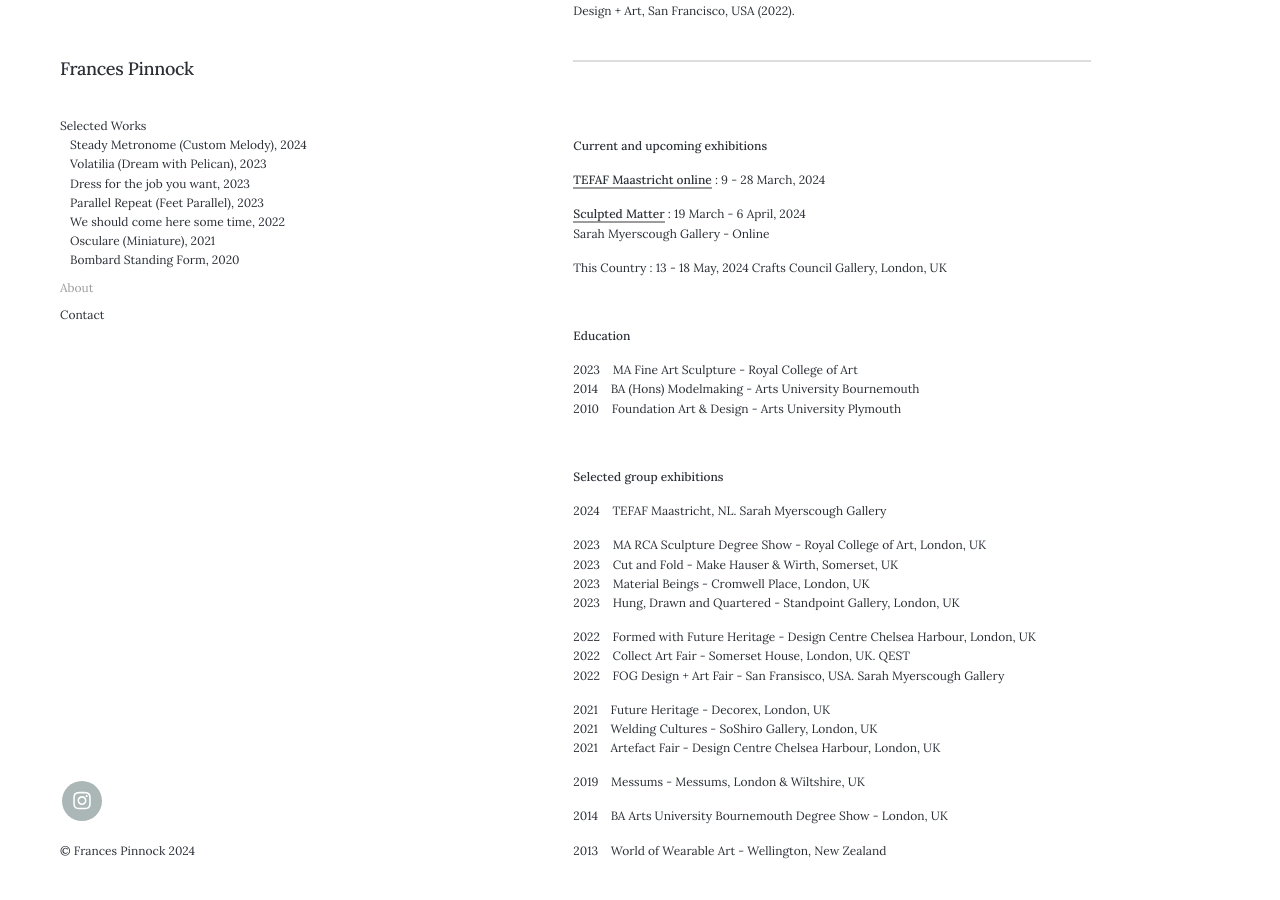
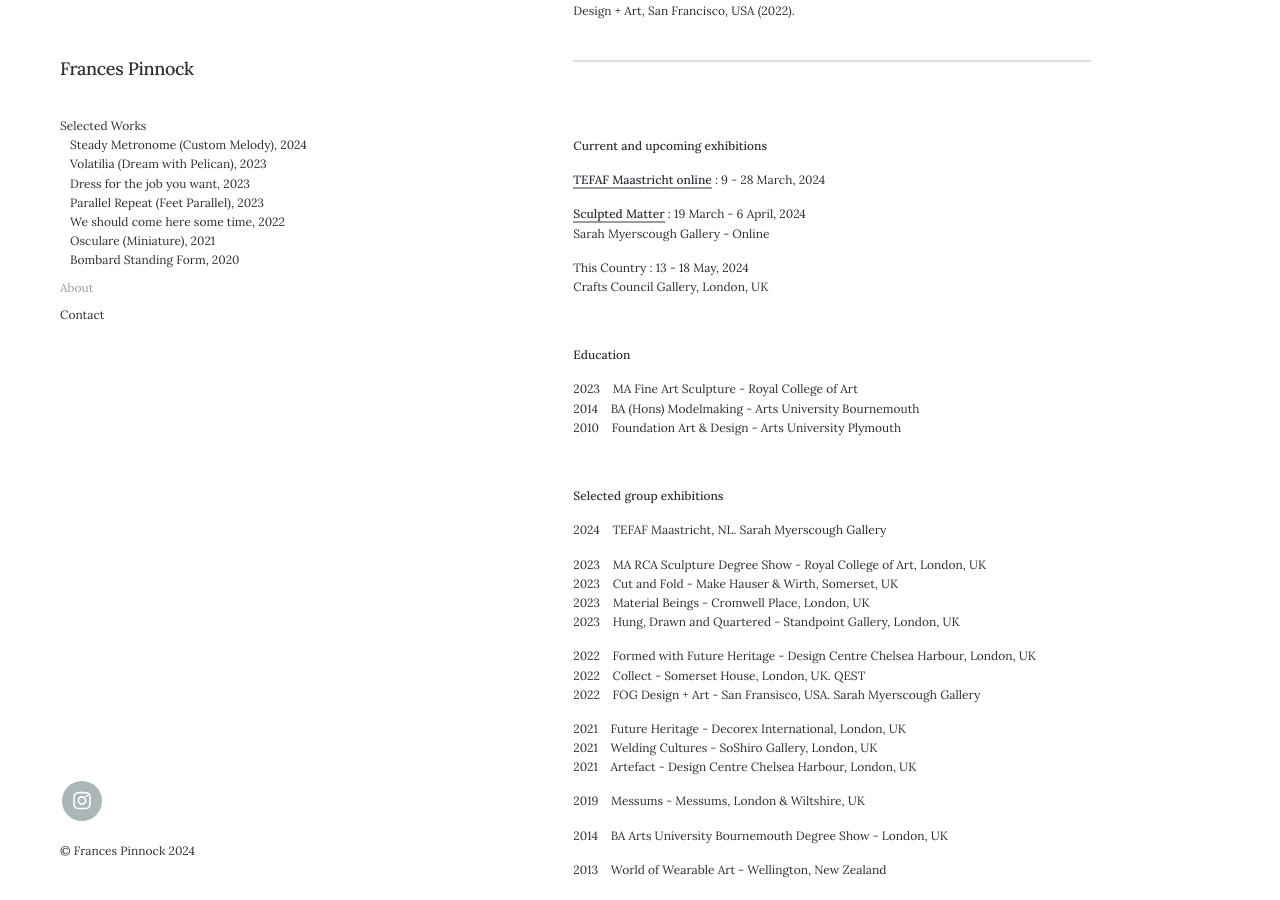
Before and after one commit to francespinnock/francespinnock.github.io, a Jekyll site: the page built from _pages/about.md, in a window 1280 px wide and 900 px high, scrolled down 454 px. Built offline with Jekyll 4.4.1, drawn with Linux system fonts in a browser that asks for light colours; nearby versions of some CDN libraries.

Commit message:
Update about.md

```diff
--- a/_pages/about.md
+++ b/_pages/about.md
@@ -48,12 +48,12 @@ Crafts Council Gallery, London, UK
 2023&nbsp;&nbsp;&nbsp; Hung, Drawn and Quartered - Standpoint Gallery, London, UK
 
 2022&nbsp;&nbsp;&nbsp; Formed with Future Heritage - Design Centre Chelsea Harbour, London, UK
-2022&nbsp;&nbsp;&nbsp; Collect Art Fair - Somerset House, London, UK. QEST
-2022&nbsp;&nbsp;&nbsp; FOG Design + Art Fair - San Fransisco, USA. Sarah Myerscough Gallery
+2022&nbsp;&nbsp;&nbsp; Collect - Somerset House, London, UK. QEST
+2022&nbsp;&nbsp;&nbsp; FOG Design + Art - San Fransisco, USA. Sarah Myerscough Gallery
 
-2021&nbsp;&nbsp;&nbsp; Future Heritage - Decorex, London, UK
+2021&nbsp;&nbsp;&nbsp; Future Heritage - Decorex International, London, UK
 2021&nbsp;&nbsp;&nbsp; Welding Cultures - SoShiro Gallery, London, UK
-2021&nbsp;&nbsp;&nbsp; Artefact Fair - Design Centre Chelsea Harbour, London, UK
+2021&nbsp;&nbsp;&nbsp; Artefact - Design Centre Chelsea Harbour, London, UK
 
 2019&nbsp;&nbsp;&nbsp; Messums - Messums, London & Wiltshire, UK
 
```
